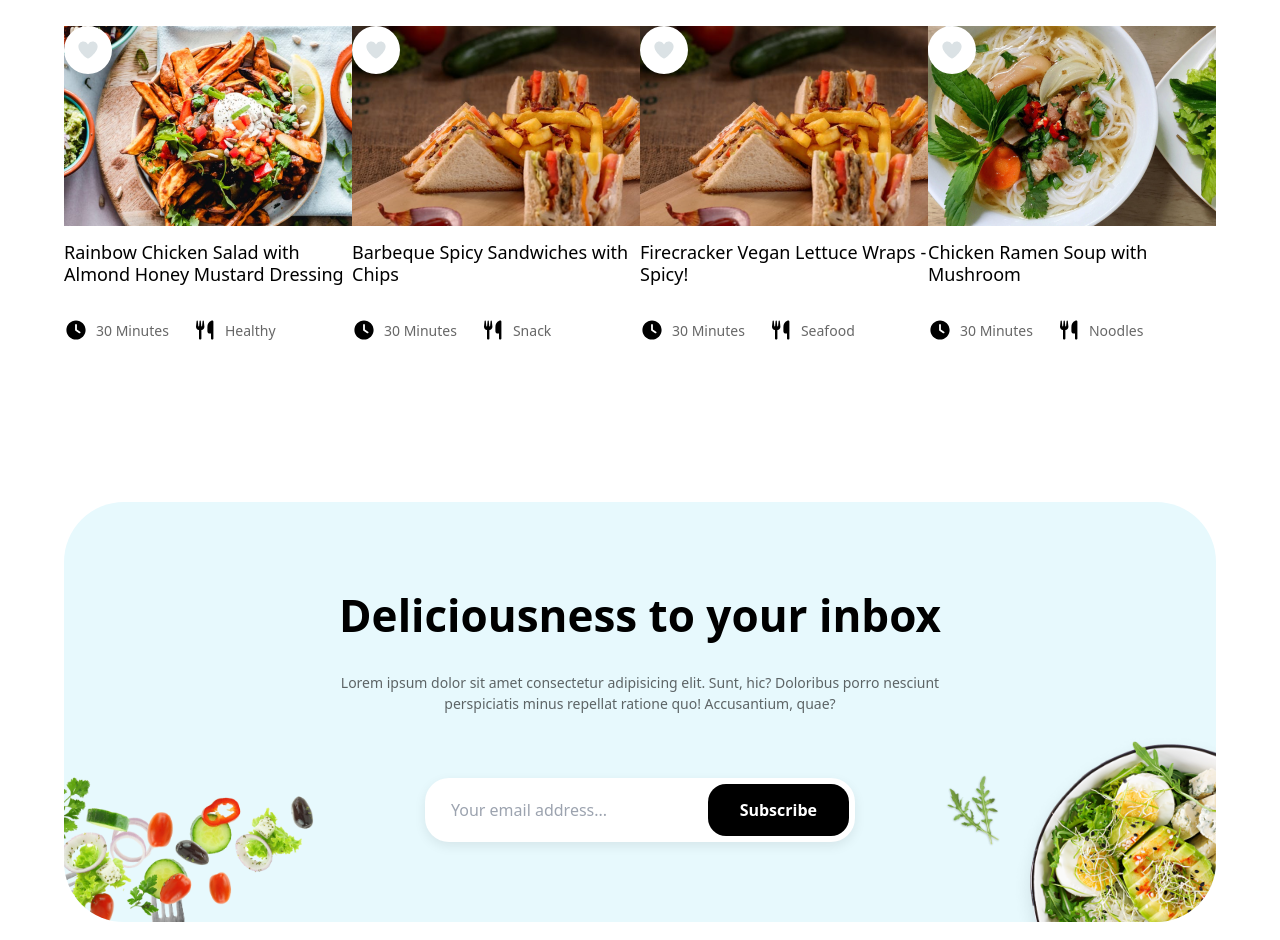
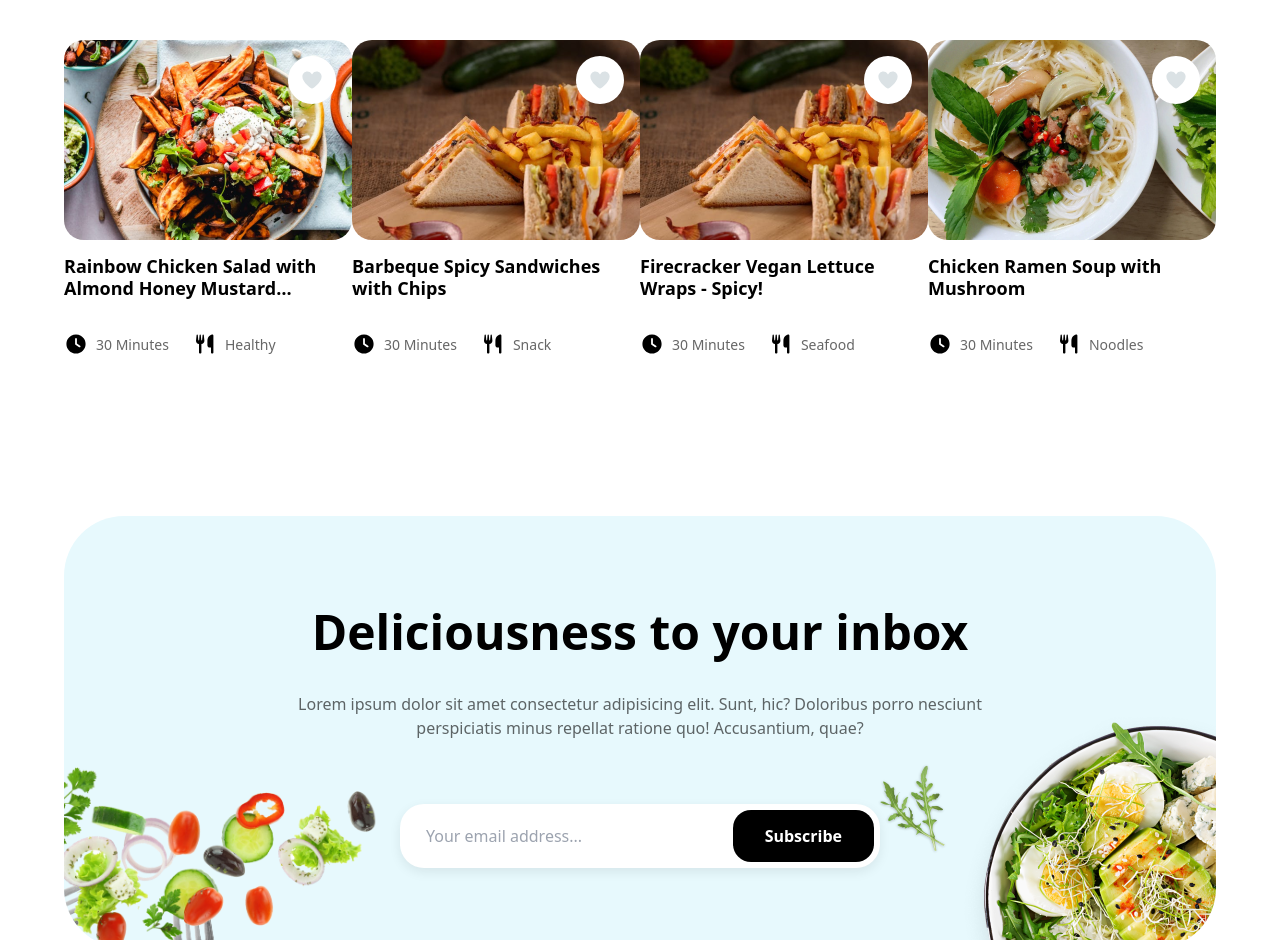
Before and after one commit to Scorpio0712/Foodieland-Portfolio, a Next.js app: page / in a window 1280 px wide. Shown: the part 5759-6699 px from the top of the page. Built offline with nearby package versions, Linux system fonts and the light colour scheme.

Commit message:
Fix Responsive DeliRecipe and Inbox at Home Page

```diff
--- a/app/components/card/card.module.css
+++ b/app/components/card/card.module.css
@@ -84,14 +84,14 @@
   justify-content: center;
   align-items: center;
   gap: 8px;
-  font-size: var(--card-info-font-size, 14px);
+  font-size: var(--card-info-font-size);
   color: var(--card-info-color, rgba(0, 0, 0, 0.6));
 }
 
 .cardInfoTypeOne svg,
 .cardInfoTypeTwo svg {
-  width: var(--card-info-icon-size, 20px);
-  height: var(--card-info-icon-size, 20px);
+  width: var(--card-info-icon-size);
+  height: var(--card-info-icon-size);
 }
 
 
--- a/app/components/email_input/email_input.module.css
+++ b/app/components/email_input/email_input.module.css
@@ -1,23 +1,25 @@
 .inBoxContainer {
     position: relative;
     background: #E7F9FD;
-    border-radius: 60px;
-    padding: 80px 0;
+    border-radius: var(--inbox-border-radius);
+    padding: var(--inbox-padding);
     display: flex;
     flex-direction: column;
 }
 
 .inBoxBackGroundLeft {
-    border-bottom-left-radius: 60px;
+    border-bottom-left-radius: var(--inbox-bgimg-border-radius);
     position: absolute;
+    width: var(--inbox-bgimg);
     left: 0;
     bottom: 0;
     z-index: 1;
 }
 
 .inBoxBackGroundRight {
-    border-bottom-right-radius: 60px;
+    border-bottom-right-radius: var(--inbox-bgimg-border-radius);
     position: absolute;
+    width: var(--inbox-bgimg);
     right: 0;
     bottom: 0;
     z-index: 1;
@@ -25,38 +27,41 @@
 
 .inBoxTopic {
     text-align: center;
-    padding: 80px auto;
 }
 
 .inBoxTopic h1 {
-    font-size: 48px;
+    font-size: var(--inbox-topic-font-size);
     font-weight: 600;
     margin-bottom: 24px;
 }
 
 .inBoxTopic p {
-    font-size: 16px;
+    font-size: var(--inbox-title-font-size);
     color: rgba(0, 0, 0, 0.6);
 }
 
 .inBoxBody {
-    margin: 64px auto 0;
+    margin: var(--inbox-body-margin);
+    display: flex;
+    flex-direction: var(--inbox-body-direction);
+    position: relative;
+    z-index: var(--inbox-body-z-index);
 }
 
 .emailContainer {
     display: flex;
-    flex-direction: column;
     align-items: center;
     width: 100%;
 }
 
 .emailBox {
     display: flex;
+    flex-direction: var(--inbox-emailbox-direction);
     align-items: center;
     background-color: white;
     border-radius: 24px;
     padding: 6px;
-    width: 480px;
+    width: var(--inbox-emailbox-width);
     max-width: 100%;
     box-shadow: 0 4px 12px rgba(0, 0, 0, 0.08);
 }
@@ -96,25 +101,3 @@
     font-size: 14px;
     margin-top: 8px;
 }
-
-@media screen and (max-width: 1280px) {
-    .inBoxBackGroundLeft {
-        width: 280px;
-    }
-
-    .inBoxBackGroundRight {
-        width: 280px;
-    }
-
-    .inBoxTopic h1 {
-        font-size: 44px;
-    }
-
-    .inBoxTopic p {
-        font-size: 14px;
-    }
-
-    .emailBox {
-        width: 430px;
-    }
-}
--- a/app/components/email_input/page.tsx
+++ b/app/components/email_input/page.tsx
@@ -7,6 +7,7 @@ import style from "./email_input.module.css";
 interface EmailInputProps {
   placeholder?: string;
   buttonText?: string;
+  className?: string;
   onSubmit?: (email: string) => void;
 }
 
@@ -14,6 +15,7 @@ function EmailInput({
   placeholder = "Your email address...",
   buttonText = "Subscribe",
   onSubmit,
+  className
 }: EmailInputProps) {
   const [email, setEmail] = useState("");
   const [error, setError] = useState("");
@@ -36,7 +38,7 @@ function EmailInput({
   };
 
   return (
-    <section className={style.inBoxContainer}>
+    <section className={`${style.inBoxContainer} ${className || ""}`}>
       <Image
         className={style.inBoxBackGroundLeft}
         src="/images/design/inBox-design-image.png"
--- a/app/page.tsx
+++ b/app/page.tsx
@@ -474,6 +474,7 @@ export default function Home() {
           placeholder="Your email address..."
           buttonText="Subscribe"
           onSubmit={handleEmailSubmit}
+          className={style.inBoxComp}
         />
       </section>
     </main>
--- a/app/style/home.module.css
+++ b/app/style/home.module.css
@@ -1,5 +1,5 @@
    .homeContainer {
-       margin: 2.5rem auto 0;
+       margin: 2.5rem auto clamp(5rem, 3.3333rem + 8.3333vw, 10rem);
        max-width: clamp(320px, 90%, 1280px);
    }
 
@@ -452,21 +452,21 @@
 
    /* Delicious Recipe Container */
    .deliRecipeContainer {
-       margin-top: 160px;
+       margin-top: clamp(5rem, 3.3333rem + 8.3333vw, 10rem);
    }
 
    .deliRecipeTopic {
        display: flex;
        justify-content: space-between;
        align-items: center;
-       margin-bottom: 80px;
-       gap: 153px;
+       margin-bottom: clamp(2.5rem, 1.6667rem + 4.1667vw, 5rem);
+       gap: clamp(2.375rem, -0.0208rem + 11.9792vw, 9.5625rem);
    }
 
    .deliRecipeTopic h1 {
-       font-size: 48px;
+       font-size: clamp(1.625rem, 1.1667rem + 2.2917vw, 3rem);
        font-weight: 500;
-       line-height: 1.1;
+       line-height: 1.2;
    }
 
    .deliRecipeTopic p {
@@ -488,25 +488,37 @@
 
    .deliRecipeBodyFirstRow .verticalCard,
    .deliRecipeBodySecRow .verticalCard {
-       --card-width: 290px;
-       --card-height: 316px;
+       --card-width: clamp(18.125rem, 18.9583rem + -1.0417vw, 18.75rem);
+       --card-height: clamp(17.9375rem, 17.3333rem + 3.0208vw, 19.75rem);
        --card-padding: 0px;
-       --card-image-height: 200px;
+       --card-image-height: clamp(11.25rem, 10.8333rem + 2.0833vw, 12.5rem);
+       --card-image-border-radius: 20px;
        --card-bg: white;
        --card-border-radius: 0px;
        --card-title-font-size: 18px;
+       --card-title-font-weight: 600;
        --card-content-padding: 16px 0 0;
        --card-info-font-size: 14px;
        --card-info-padding: 24px 0 0;
-       --card-heart-size: 48px;
-       --card-heart-svg-size: 24px;
+       --card-heart-size: clamp(2.5rem, 2.3333rem + 0.8333vw, 3rem);
+       --card-heart-svg-size: clamp(1.25rem, 1.1667rem + 0.4167vw, 1.5rem);
+       --card-heart-position: clamp(0.5rem, 0.3333rem + 0.8333vw, 1rem);
        --card-info-icon-size: 24px;
    }
 
    /* Inbox Container */
-   .inbox_Container {
-       margin-top: 160px;
-       margin-bottom: 180px;
+   .inbox_Container .inBoxComp {
+       --inbox-border-radius: 60px;
+       --inbox-padding: 80px 0;
+       --inbox-topic-font-size: clamp(1.625rem, 1.1667rem + 2.2917vw, 3rem);
+       --inbox-title-font-size: 16px;
+       --inbox-emailbox-width: clamp(18.75rem, 15rem + 18.75vw, 30rem);
+       --inbox-bgimg: clamp(12.5rem, 9.375rem + 15.625vw, 21.875rem);
+       --inbox-bgimg-border-radius: 60px;
+       --inbox-body-z-index: 2;
+       --inbox-body-margin: clamp(2rem, 1.3333rem + 3.3333vw, 4rem) auto 0;
+       --inbox-emailbox-direction: row;
+       margin-top: clamp(5rem, 3.3333rem + 8.3333vw, 10rem);
    }
 
    @media screen and (min-width: 1281px) and (max-width: 1440px) {}
@@ -517,13 +529,12 @@
 
    @media screen and (min-width: 320px) and (max-width: 480px) {
        .homeContainer {
-           margin: 0 auto;
+           margin-top: 0;
        }
 
        /* Carousel Container */
        .carouselWrapper {
            width: 100%;
-           /* margin-left: calc(-50vw + 50%); */
        }
 
        .carouselContainer {
@@ -697,55 +708,36 @@
        }
 
        /* Delicious Recipe Container */
-       .deliRecipeContainer {
-           margin-top: 160px;
-       }
-
        .deliRecipeTopic {
-           display: flex;
-           justify-content: space-between;
-           align-items: center;
-           margin-bottom: 80px;
-           gap: 153px;
-       }
-
-       .deliRecipeTopic h1 {
-           font-size: 48px;
-           font-weight: 500;
-           line-height: 1.1;
-       }
-
-       .deliRecipeTopic p {
-           font-size: 16px;
-           color: rgba(0, 0, 0, 0.6);
-
+           justify-content: center;
+           flex-direction: column;
+           text-align: center;
+           margin-inline: 0.5rem;
        }
 
        .deliRecipeBodyFirstRow,
        .deliRecipeBodySecRow {
-           display: flex;
-           justify-content: space-between;
-           align-items: center;
+           flex-direction: column;
        }
 
        .deliRecipeBodyFirstRow {
-           margin-bottom: 40px;
+           margin-bottom: 0;
        }
 
        .deliRecipeBodyFirstRow .verticalCard,
        .deliRecipeBodySecRow .verticalCard {
-           --card-width: 290px;
-           --card-height: 316px;
-           --card-padding: 0px;
-           --card-image-height: 200px;
-           --card-bg: white;
-           --card-border-radius: 0px;
-           --card-title-font-size: 18px;
-           --card-content-padding: 16px 0 0;
-           --card-info-font-size: 14px;
-           --card-info-padding: 24px 0 0;
-           --card-heart-size: 48px;
-           --card-heart-svg-size: 24px;
-           --card-info-icon-size: 24px;
+           margin-bottom: 1.5rem;
+       }
+
+       /* Inbox Container */
+       .inbox_Container {
+           margin-top: 160px;
+       }
+
+       /* Inbox Container */
+       .inbox_Container .inBoxComp {
+           --inbox-border-radius: 0;
+           --inbox-emailbox-direction: column;
+           --inbox-bgimg-border-radius: 0;
        }
    }
```
